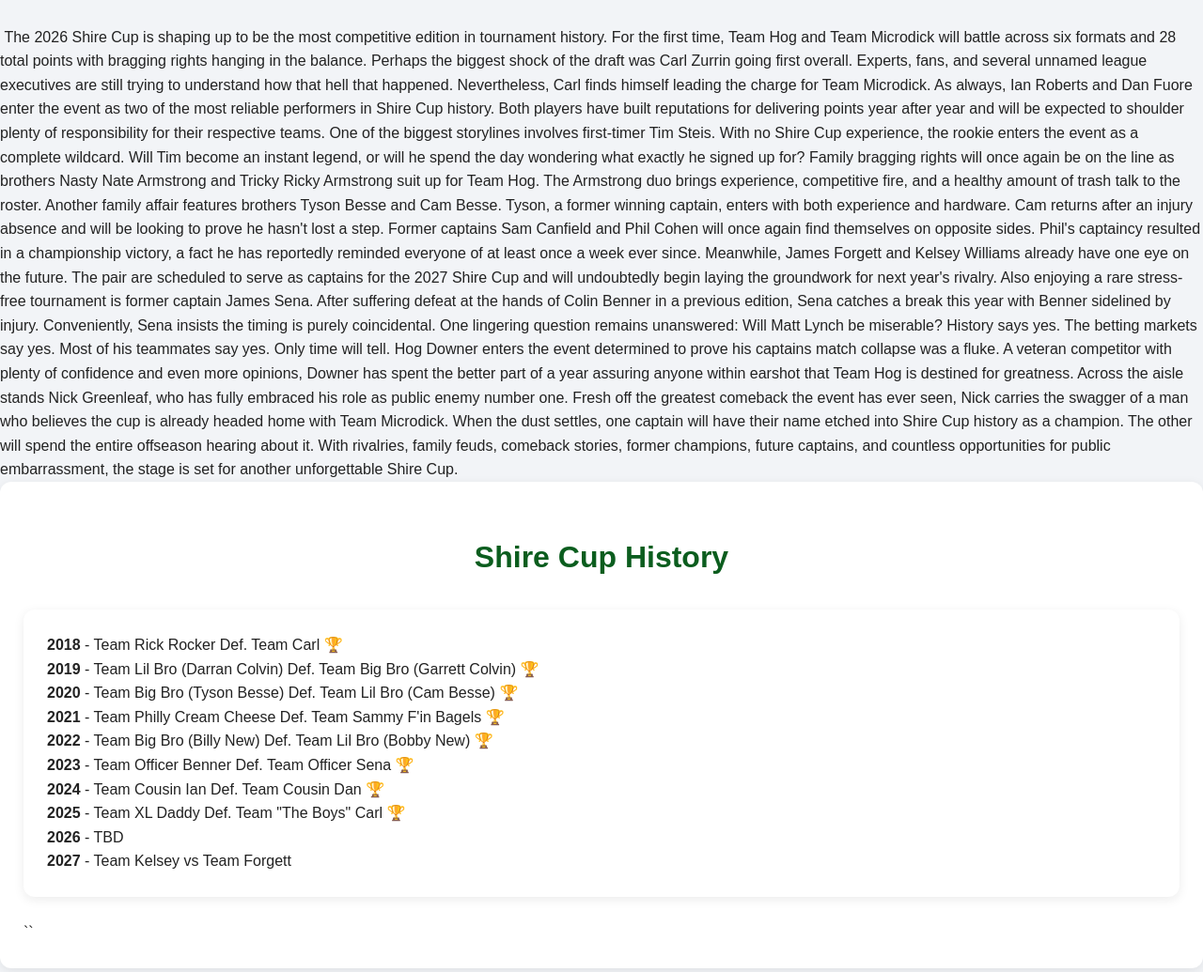
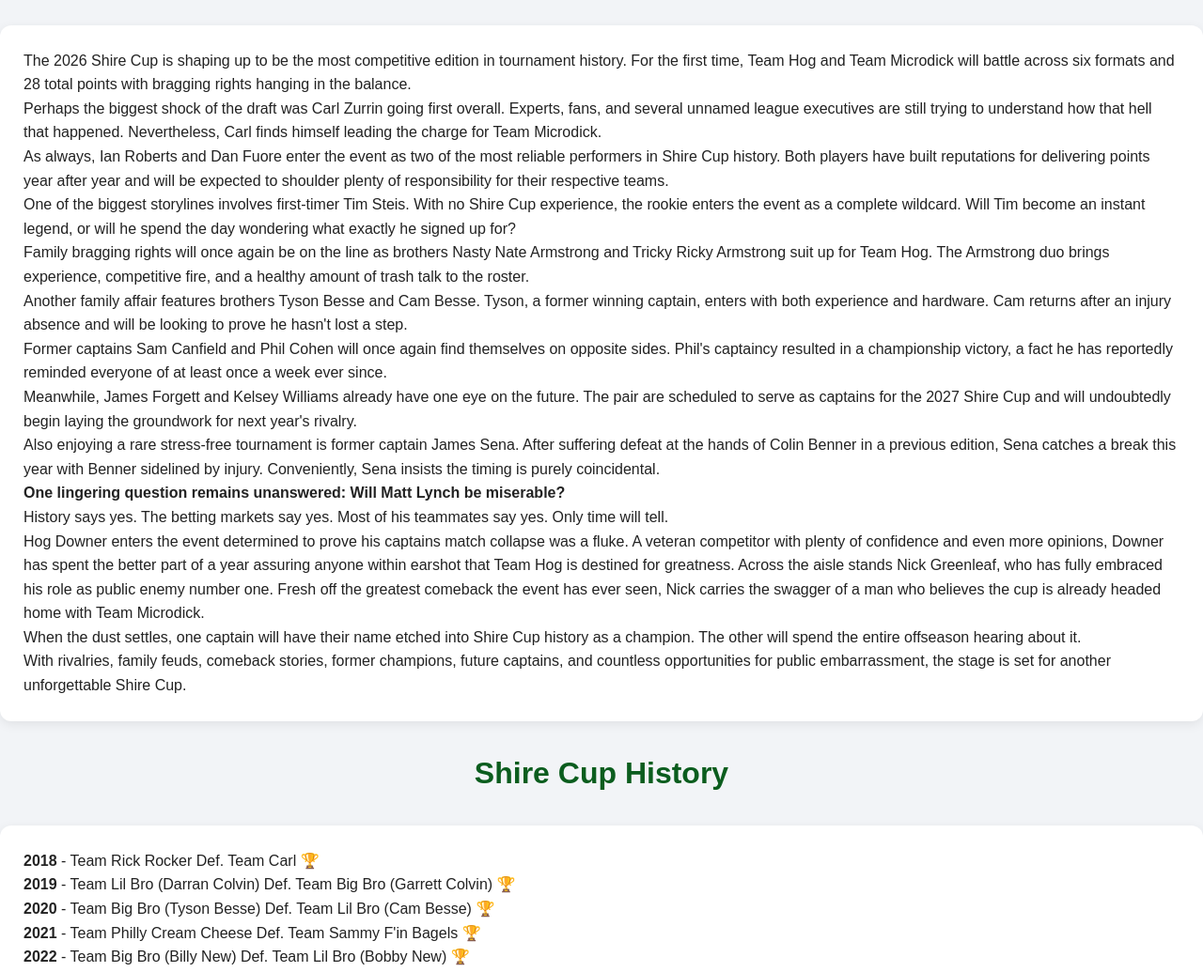
Before and after one commit to Czur18/czur18.github.io, a plain HTML site: page index.html in a window 1280 px wide. Shown: the part 8399-9434 px from the top of the page at 94% size. Drawn offline with Linux system fonts and the light colour scheme.

Commit message:
Enhance 2026 Shire Cup preview section
Added detailed preview for the 2026 Shire Cup, including player highlights and storylines.

```diff
--- a/index.html
+++ b/index.html
@@ -644,25 +644,65 @@ the Shire Cup.
 </div>
 <h2 class="section-title">2026 Shire Cup Preview</h2>
 
- The 2026 Shire Cup is shaping up to be the most competitive edition in tournament history. For the first time, Team Hog and Team Microdick will battle across six formats and 28 total points with bragging rights hanging in the balance.
+<div class="card">
+
+<p>
+The 2026 Shire Cup is shaping up to be the most competitive edition in tournament history. For the first time, Team Hog and Team Microdick will battle across six formats and 28 total points with bragging rights hanging in the balance.
+</p>
+
+<p>
 Perhaps the biggest shock of the draft was Carl Zurrin going first overall. Experts, fans, and several unnamed league executives are still trying to understand how that hell that happened. Nevertheless, Carl finds himself leading the charge for Team Microdick.
+</p>
+
+<p>
 As always, Ian Roberts and Dan Fuore enter the event as two of the most reliable performers in Shire Cup history. Both players have built reputations for delivering points year after year and will be expected to shoulder plenty of responsibility for their respective teams.
+</p>
+
+<p>
 One of the biggest storylines involves first-timer Tim Steis. With no Shire Cup experience, the rookie enters the event as a complete wildcard. Will Tim become an instant legend, or will he spend the day wondering what exactly he signed up for?
+</p>
+
+<p>
 Family bragging rights will once again be on the line as brothers Nasty Nate Armstrong and Tricky Ricky Armstrong suit up for Team Hog. The Armstrong duo brings experience, competitive fire, and a healthy amount of trash talk to the roster.
+</p>
+
+<p>
 Another family affair features brothers Tyson Besse and Cam Besse. Tyson, a former winning captain, enters with both experience and hardware. Cam returns after an injury absence and will be looking to prove he hasn't lost a step.
+</p>
+
+<p>
 Former captains Sam Canfield and Phil Cohen will once again find themselves on opposite sides. Phil's captaincy resulted in a championship victory, a fact he has reportedly reminded everyone of at least once a week ever since.
+</p>
+
+<p>
 Meanwhile, James Forgett and Kelsey Williams already have one eye on the future. The pair are scheduled to serve as captains for the 2027 Shire Cup and will undoubtedly begin laying the groundwork for next year's rivalry.
+</p>
 
+<p>
 Also enjoying a rare stress-free tournament is former captain James Sena. After suffering defeat at the hands of Colin Benner in a previous edition, Sena catches a break this year with Benner sidelined by injury. Conveniently, Sena insists the timing is purely coincidental.
-One lingering question remains unanswered: Will Matt Lynch be miserable? History says yes. The betting markets say yes. Most of his teammates say yes. Only time will tell.
+</p>
+
+<p>
+<strong>One lingering question remains unanswered: Will Matt Lynch be miserable?</strong>
+</p>
+
+<p>
+History says yes. The betting markets say yes. Most of his teammates say yes. Only time will tell.
+</p>
+
+<p>
 Hog Downer enters the event determined to prove his captains match collapse was a fluke. A veteran competitor with plenty of confidence and even more opinions, Downer has spent the better part of a year assuring anyone within earshot that Team Hog is destined for greatness. Across the aisle stands Nick Greenleaf, who has fully embraced his role as public enemy number one. Fresh off the greatest comeback the event has ever seen, Nick carries the swagger of a man who believes the cup is already headed home with Team Microdick.
+</p>
+
+<p>
 When the dust settles, one captain will have their name etched into Shire Cup history as a champion. The other will spend the entire offseason hearing about it.
+</p>
 
+<p>
 With rivalries, family feuds, comeback stories, former champions, future captains, and countless opportunities for public embarrassment, the stage is set for another unforgettable Shire Cup.
+</p>
 
-
-
-<div class="card">
+</div>
 
 <h2 class="section-title">Shire Cup History</h2>
 
```
